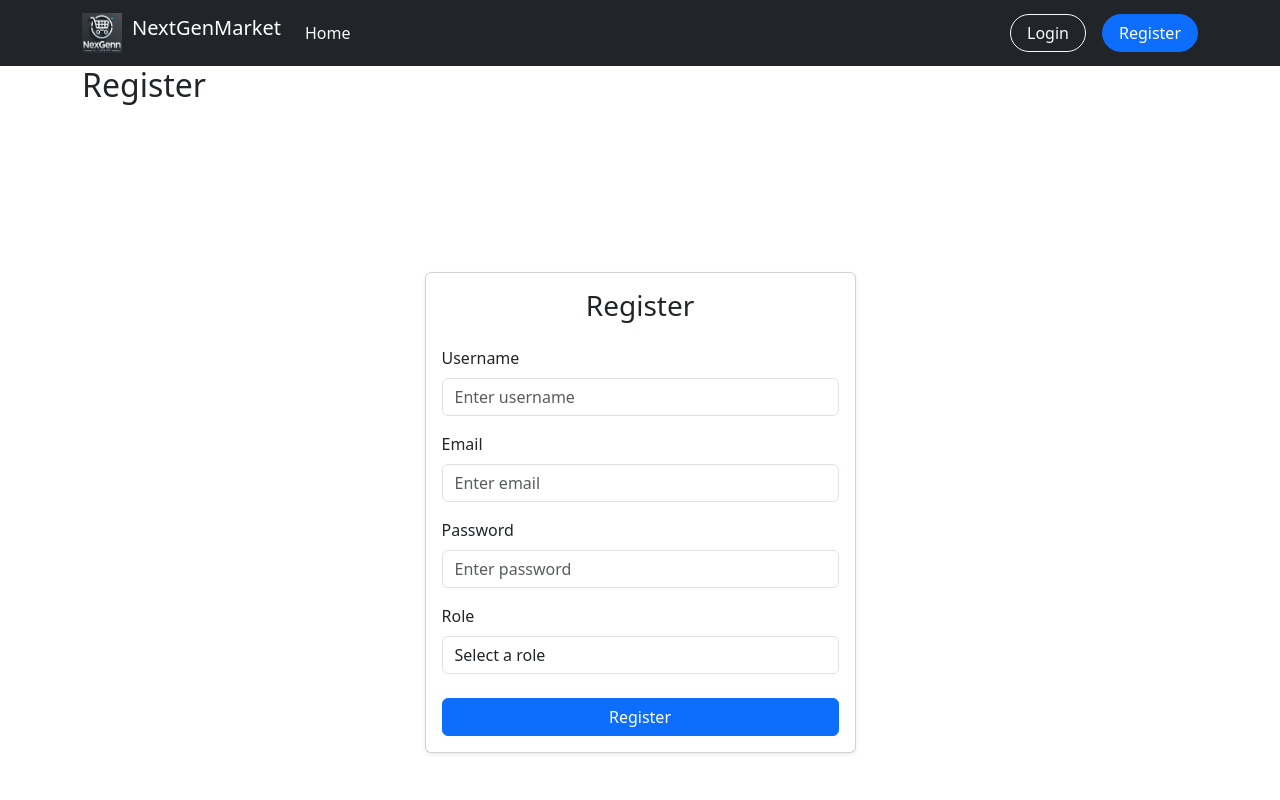
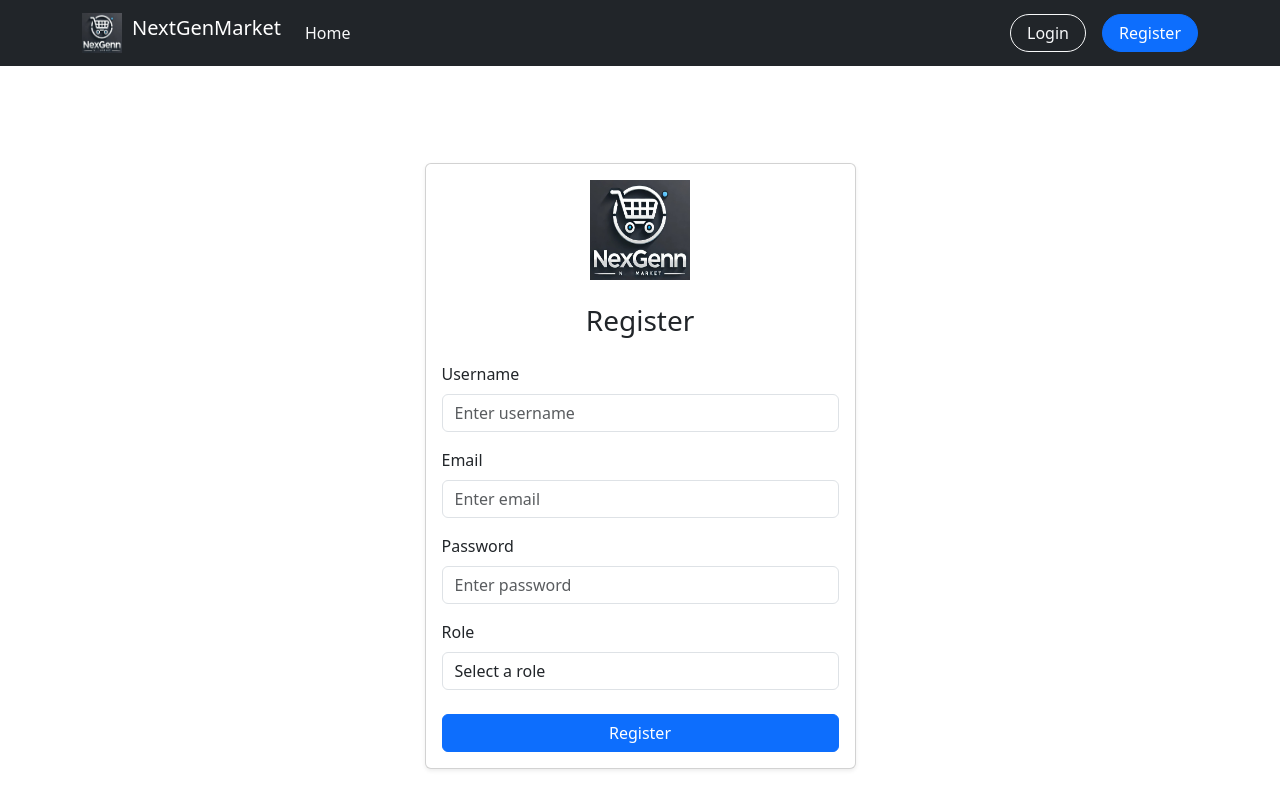
Before and after one commit to OmeshSachethana/EAD-Web, a React (Create React App) app in the folder frontend/: page /register in a window 1280 px wide. Shown: the top 800 px of the page. Built offline with nearby package versions, Linux system fonts and the light colour scheme.

Commit message:
added logo

```diff
--- a/frontend/src/components/Auth/LoginForm.js
+++ b/frontend/src/components/Auth/LoginForm.js
@@ -1,9 +1,10 @@
 import React, { useState, useEffect } from 'react';
 import { useDispatch, useSelector } from 'react-redux';
 import { login } from '../../features/auth/authSlice';
-import { Form, Button, Alert, Card, Container, Row, Col, Spinner } from 'react-bootstrap';
+import { Form, Button, Card, Container, Row, Col, Spinner } from 'react-bootstrap';
 import { ToastContainer, toast } from 'react-toastify';
 import 'react-toastify/dist/ReactToastify.css';
+import logo from "../../images/web-icon.jpeg";
 
 const LoginForm = () => {
   const [email, setEmail] = useState('');
@@ -30,8 +31,11 @@ const LoginForm = () => {
         <Col md={6} lg={4}>
           <Card className="shadow-sm">
             <Card.Body>
+              {/* Add logo on top of the form */}
+              <div className="text-center mb-4">
+                <img src={logo} alt="Logo" style={{ width: '100px', height: '100px' }} />
+              </div>
               <h3 className="text-center mb-4">Login</h3>
-              {/* {error && <Alert variant="danger">{error}</Alert>} */}
               <Form onSubmit={handleSubmit}>
                 <Form.Group controlId="formEmail" className="mb-3">
                   <Form.Label>Email</Form.Label>
--- a/frontend/src/components/Auth/RegisterForm.js
+++ b/frontend/src/components/Auth/RegisterForm.js
@@ -4,6 +4,7 @@ import { register } from '../../features/auth/authSlice';
 import { Form, Button, Card, Container, Row, Col, Alert, Spinner } from 'react-bootstrap';
 import { ToastContainer, toast } from 'react-toastify';
 import 'react-toastify/dist/ReactToastify.css';
+import logo from "../../images/web-icon.jpeg"; // Import the logo
 
 const RegisterForm = () => {
   const [formData, setFormData] = useState({
@@ -41,6 +42,10 @@ const RegisterForm = () => {
         <Col md={6} lg={5}>
           <Card className="shadow-sm">
             <Card.Body>
+              {/* Add logo on top of the form */}
+              <div className="text-center mb-4">
+                <img src={logo} alt="Logo" style={{ width: '100px', height: '100px' }} />
+              </div>
               <h3 className="text-center mb-4">Register</h3>
               {error && <Alert variant="danger">{error}</Alert>}
               <Form onSubmit={handleSubmit}>
--- a/frontend/src/pages/Auth/LoginPage.js
+++ b/frontend/src/pages/Auth/LoginPage.js
@@ -4,7 +4,6 @@ import LoginForm from '../../components/Auth/LoginForm';
 const LoginPage = () => {
   return (
     <div>
-      <h1>Login Page</h1>
       <LoginForm />
     </div>
   );
--- a/frontend/src/pages/Auth/RegisterPage.js
+++ b/frontend/src/pages/Auth/RegisterPage.js
@@ -5,7 +5,6 @@ import RegisterForm from '../../components/Auth/RegisterForm';
 const RegisterPage = () => {
   return (
     <div className="container">
-      <h2>Register</h2>
       <RegisterForm />
     </div>
   );
```
Also changed, not shown: 1 other file (tests, documents, lock files or other folders).
